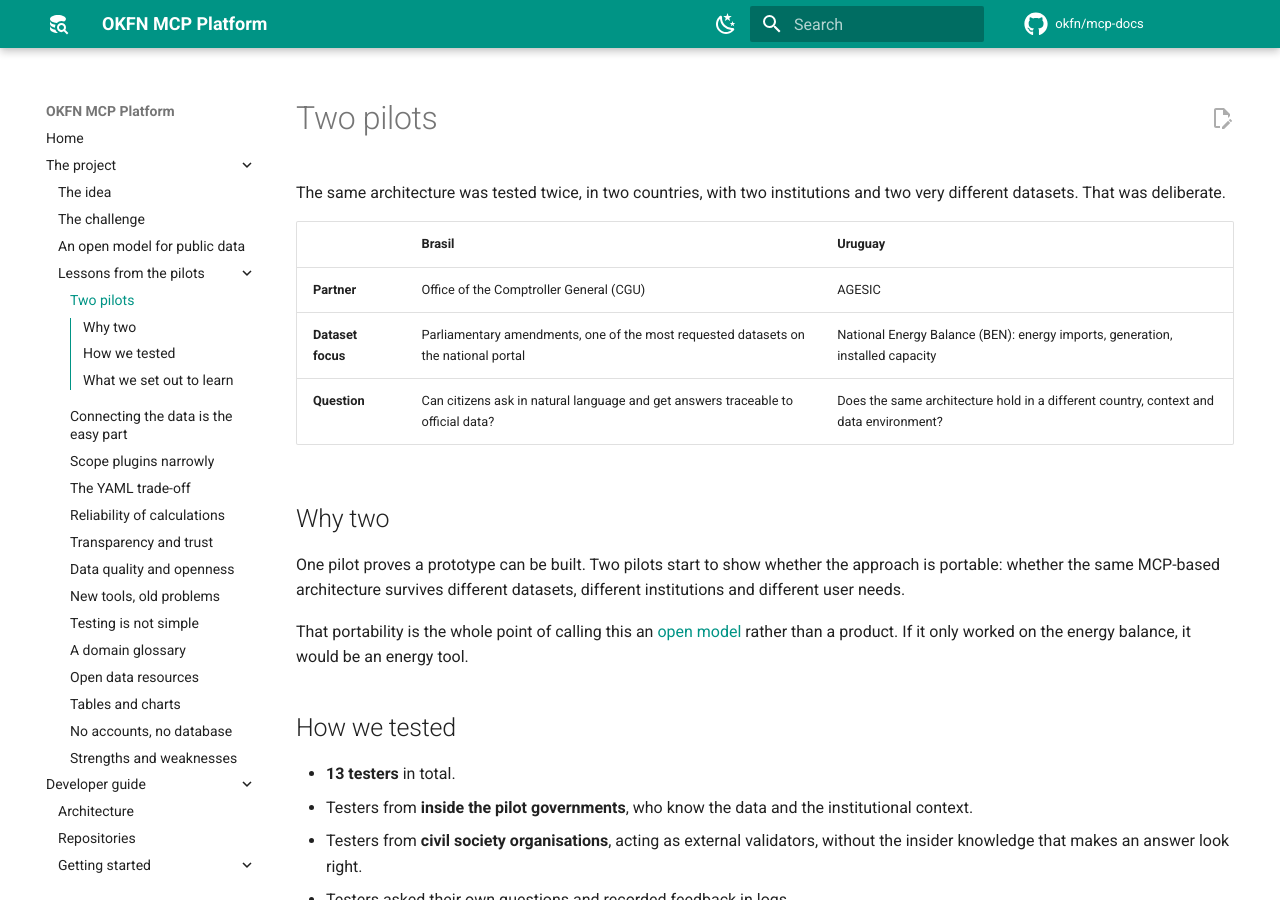
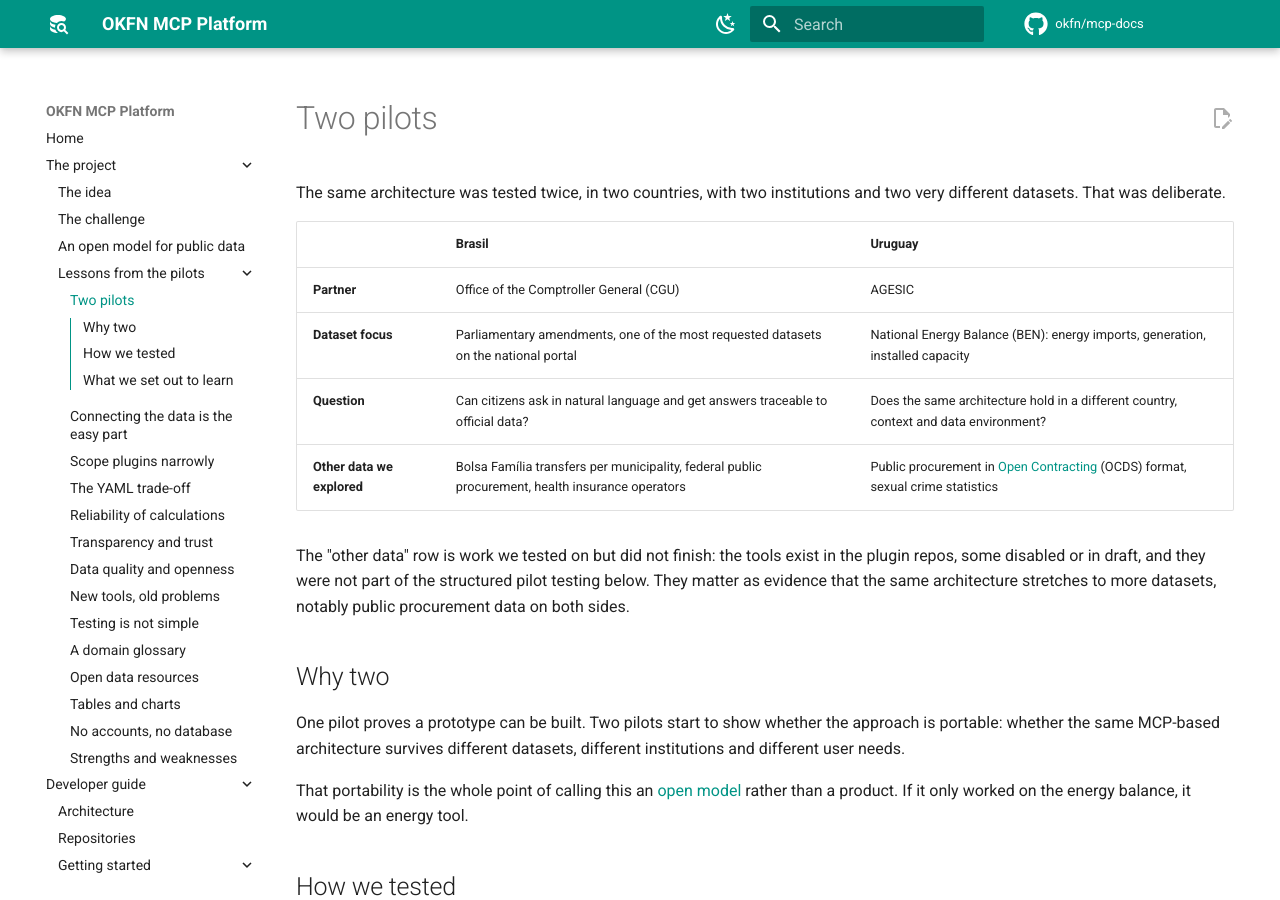
Before and after one commit to okfn/mcp-docs, an MkDocs documentation site: the page built from docs/lessons/two-pilots.md, in a window 1280 px wide and 900 px high. Built offline with MkDocs 1.6.1 and Material for MkDocs 9.7.7, drawn with Linux system fonts in a browser that asks for light colours; comment, search, counter and statistics services are not loaded.

Commit message:
more unfinished work

```diff
--- a/docs/lessons/two-pilots.md
+++ b/docs/lessons/two-pilots.md
@@ -8,6 +8,13 @@
 | **Partner** | Office of the Comptroller General (CGU) | AGESIC |
 | **Dataset focus** | Parliamentary amendments, one of the most requested datasets on the national portal | National Energy Balance (BEN): energy imports, generation, installed capacity |
 | **Question** | Can citizens ask in natural language and get answers traceable to official data? | Does the same architecture hold in a different country, context and data environment? |
+| **Other data we explored** | Bolsa Família transfers per municipality, federal public procurement, health insurance operators | Public procurement in [Open Contracting](https://standard.open-contracting.org/) (OCDS) format, sexual crime statistics |
+
+The "other data" row is work we tested on but did not finish: the tools
+exist in the plugin repos, some disabled or in draft, and they were not
+part of the structured pilot testing below. They matter as evidence that
+the same architecture stretches to more datasets, notably public
+procurement data on both sides.
 
 ## Why two
 
```
